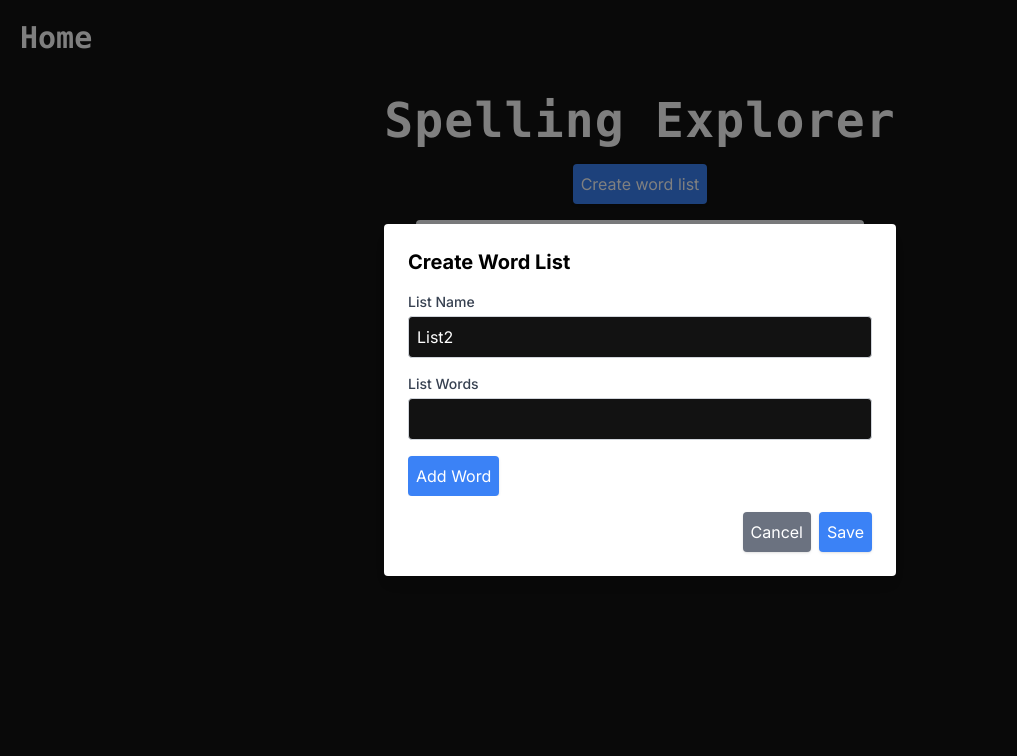
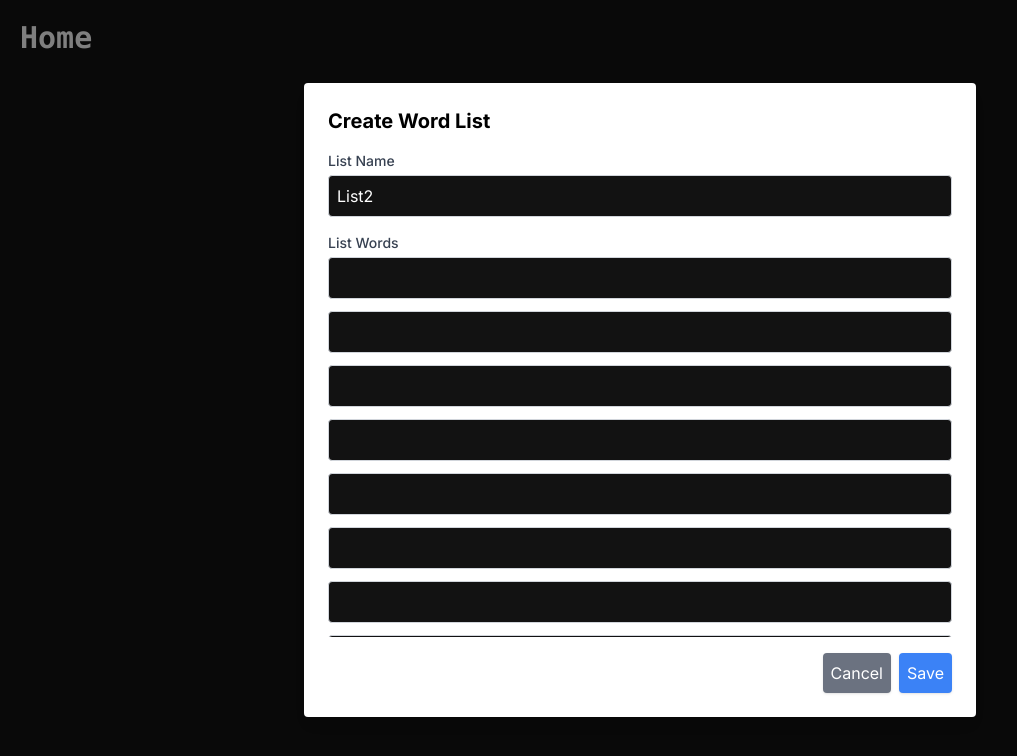
Before and after one commit to hadmacker/numbrella, a Next.js app: page /words/spelling in a window 1280 px wide. Both pictures are taken after a click on the button "Create word list". Shown: the top 756 px of the page, without its empty margins (0-1017 px from the left). Built offline with nearby package versions, Linux system fonts and the light colour scheme.

Commit message:
spelling explorer fixes

```diff
--- a/app/words/spelling/page.tsx
+++ b/app/words/spelling/page.tsx
@@ -13,7 +13,7 @@ const Page = () => {
   const [wordLists, setWordLists] = useState<{ name: string, words: string[] }[]>([]);
   const [showModal, setShowModal] = useState(false);
   const [newListName, setNewListName] = useState('');
-  const [newListWords, setNewListWords] = useState<string[]>(['']);
+  const [newListWords, setNewListWords] = useState<string[]>(Array(10).fill(''));
   const [listToDelete, setListToDelete] = useState<string | null>(null);
   const [listToEdit, setListToEdit] = useState<string | null>(null);
   const router = useRouter();
@@ -35,7 +35,7 @@ const Page = () => {
   const handleCreateList = () => {
     setShowModal(true);
     setNewListName(`List${wordLists.length + 1}`);
-    setNewListWords(['']);
+    setNewListWords(Array(10).fill(''));
     setListToEdit(null);
   };
 
@@ -43,7 +43,8 @@ const Page = () => {
     const list = wordLists.find(list => list.name === name);
     if (list) {
       setNewListName(list.name);
-      setNewListWords(list.words);
+      const wordsToAdd = Math.max(10 - list.words.length, 0); // Ensure the length is not negative
+      setNewListWords([...list.words, ...Array(wordsToAdd).fill('')]);
       setListToEdit(name);
       setShowModal(true);
     }
@@ -127,7 +128,7 @@ const Page = () => {
         </div>
         {showModal && (
           <div className="modal fixed inset-0 flex items-center justify-center bg-black bg-opacity-50 overflow-auto" onClick={closeModal}>
-            <div className="bg-white p-6 rounded shadow-lg max-w-lg w-full" onClick={(e) => e.stopPropagation()}>
+            <div className="bg-white p-6 rounded shadow-lg max-w-2xl w-full" onClick={(e) => e.stopPropagation()}>
               <h3 className="text-xl font-bold mb-4 text-black">{listToEdit ? 'Edit Word List' : 'Create Word List'}</h3>
               <div className="mb-4">
                 <label className="block text-sm font-medium text-gray-700">List Name</label>
@@ -141,7 +142,7 @@ const Page = () => {
               </div>
               <div className="mb-4">
                 <label className="block text-sm font-medium text-gray-700">List Words</label>
-                <div className="max-h-60 overflow-y-auto">
+                <div className="max-h-96 overflow-y-auto">
                   {newListWords.map((word, index) => (
                     <input
                       key={index}
```
